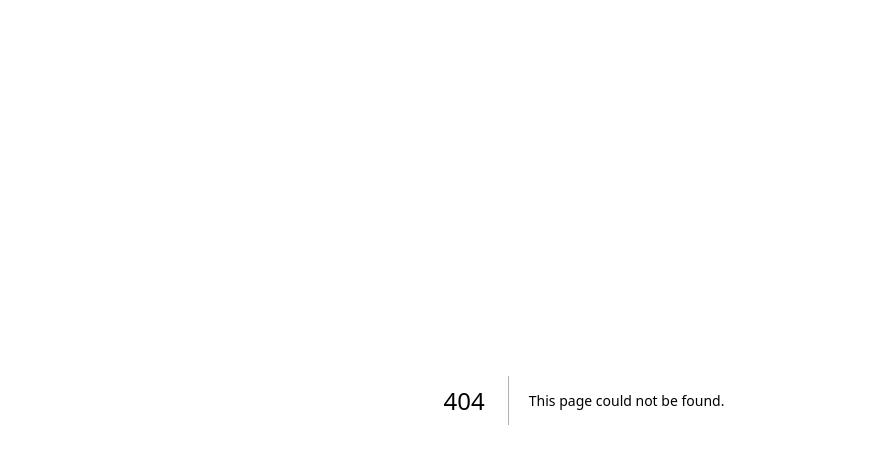
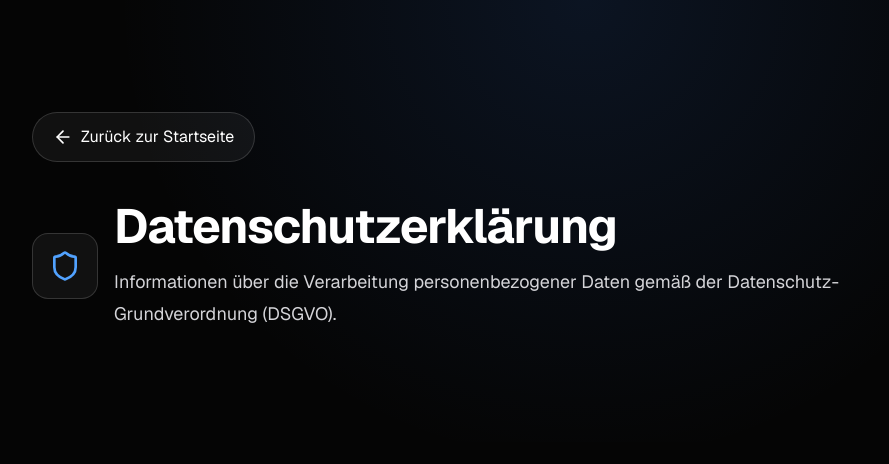
Before and after one commit to Tp-Digitallab/tp-digital, a Next.js app: page /datenschutzerklaerung in a window 1280 px wide. Before the commit this address had no page. Shown: the top 464 px of the page, without its empty margins (56-945 px from the left). Built offline with nearby package versions, Linux system fonts and the light colour scheme.

Commit message:
fix Daten

```diff
--- /dev/null
+++ b/app/datenschutzerklaerung/page.tsx
@@ -0,0 +1,56 @@
+import Link from "next/link";
+import { ArrowLeft, Shield } from "lucide-react";
+
+export default function DatenschutzerklaerungPage() {
+  return (
+    <main className="min-h-screen bg-[#050505] text-white">
+
+      {/* Hero */}
+
+      <section className="relative overflow-hidden py-28">
+
+        <div className="absolute inset-0 bg-[radial-gradient(circle_at_top,rgba(59,130,246,0.12),transparent_60%)]" />
+
+        <div className="relative mx-auto max-w-6xl px-6">
+
+          <Link
+            href="/"
+            className="mb-10 inline-flex items-center gap-2 rounded-full border border-white/15 bg-white/5 px-5 py-3 text-white transition hover:border-white/30 hover:bg-white/10"
+          >
+            <ArrowLeft className="h-5 w-5" />
+            Zurück zur Startseite
+          </Link>
+
+          <div className="flex items-center gap-4">
+
+            <div className="rounded-2xl border border-white/15 bg-white/5 p-4">
+              <Shield className="h-8 w-8 text-blue-400" />
+            </div>
+
+            <div>
+
+              <h1 className="text-5xl font-bold tracking-tight">
+                Datenschutzerklärung
+               </h1>
+
+<p className="mt-4 max-w-3xl text-lg leading-8 text-zinc-300">
+  Informationen über die Verarbeitung personenbezogener Daten gemäß der Datenschutz-Grundverordnung (DSGVO).
+</p>
+
+            </div>
+
+          </div>
+
+        </div>
+
+      </section>
+
+      {/* Content */}
+
+      <section className="mx-auto max-w-6xl px-6 pb-28">
+
+      </section>
+
+    </main>
+  );
+}
```
